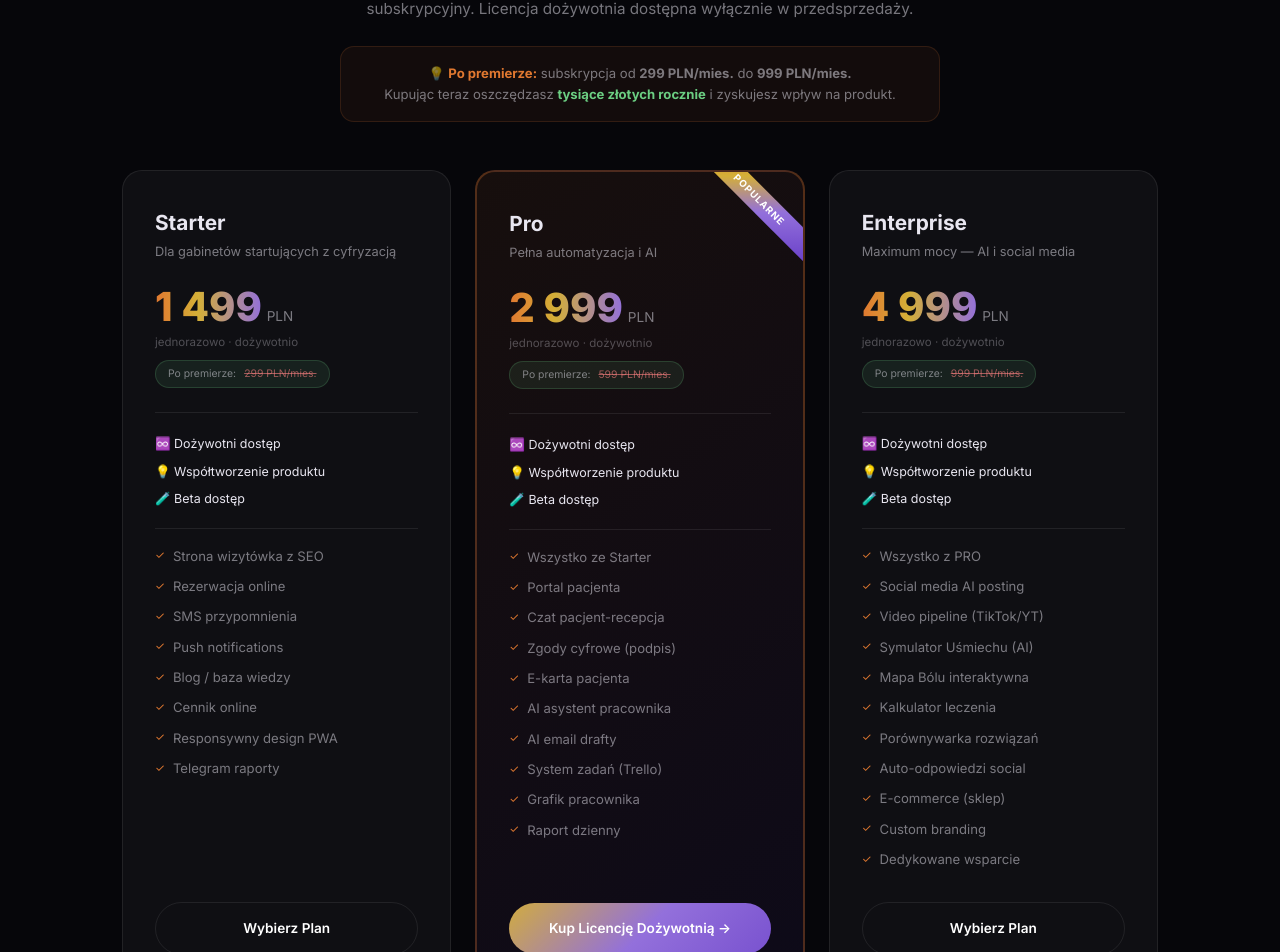
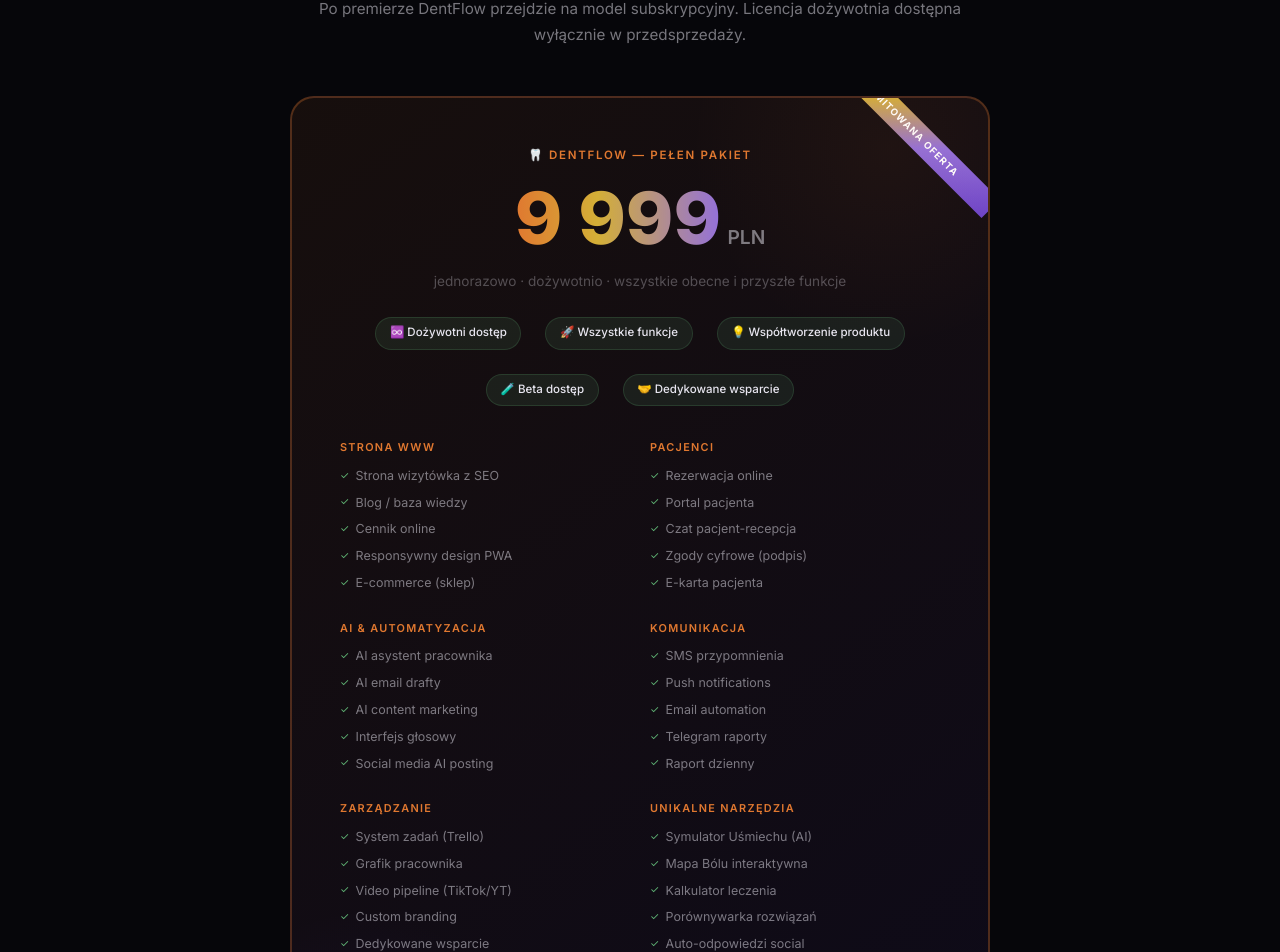
Before and after one commit to novik-code/novikcode.com, a Next.js app: page /dentflow in a window 1280 px wide. Shown: the part 5135-6087 px from the top of the page. Built offline with nearby package versions, Linux system fonts and the light colour scheme.

Commit message:
feat: single 9999 PLN lifetime license with all features, future subscription comparison below

```diff
--- a/src/app/dentflow/page.tsx
+++ b/src/app/dentflow/page.tsx
@@ -115,63 +115,21 @@
   },
 ];
 
-const plans = [
-  {
-    name: "Starter",
-    lifetimePrice: "1 499",
-    monthlyAfter: "299",
-    desc: "Dla gabinetów startujących z cyfryzacją",
-    features: [
-      "Strona wizytówka z SEO",
-      "Rezerwacja online",
-      "SMS przypomnienia",
-      "Push notifications",
-      "Blog / baza wiedzy",
-      "Cennik online",
-      "Responsywny design PWA",
-      "Telegram raporty",
-    ],
-    highlight: false,
-  },
-  {
-    name: "Pro",
-    lifetimePrice: "2 999",
-    monthlyAfter: "599",
-    desc: "Pełna automatyzacja i AI",
-    features: [
-      "Wszystko ze Starter",
-      "Portal pacjenta",
-      "Czat pacjent-recepcja",
-      "Zgody cyfrowe (podpis)",
-      "E-karta pacjenta",
-      "AI asystent pracownika",
-      "AI email drafty",
-      "System zadań (Trello)",
-      "Grafik pracownika",
-      "Raport dzienny",
-    ],
-    highlight: true,
-  },
-  {
-    name: "Enterprise",
-    lifetimePrice: "4 999",
-    monthlyAfter: "999",
-    desc: "Maximum mocy — AI i social media",
-    features: [
-      "Wszystko z PRO",
-      "Social media AI posting",
-      "Video pipeline (TikTok/YT)",
-      "Symulator Uśmiechu (AI)",
-      "Mapa Bólu interaktywna",
-      "Kalkulator leczenia",
-      "Porównywarka rozwiązań",
-      "Auto-odpowiedzi social",
-      "E-commerce (sklep)",
-      "Custom branding",
-      "Dedykowane wsparcie",
-    ],
-    highlight: false,
-  },
+/* All features included in lifetime license */
+const allFeatures = [
+  { cat: "Strona WWW", items: ["Strona wizytówka z SEO", "Blog / baza wiedzy", "Cennik online", "Responsywny design PWA", "E-commerce (sklep)"] },
+  { cat: "Pacjenci", items: ["Rezerwacja online", "Portal pacjenta", "Czat pacjent-recepcja", "Zgody cyfrowe (podpis)", "E-karta pacjenta"] },
+  { cat: "AI & Automatyzacja", items: ["AI asystent pracownika", "AI email drafty", "AI content marketing", "Interfejs głosowy", "Social media AI posting"] },
+  { cat: "Komunikacja", items: ["SMS przypomnienia", "Push notifications", "Email automation", "Telegram raporty", "Raport dzienny"] },
+  { cat: "Zarządzanie", items: ["System zadań (Trello)", "Grafik pracownika", "Video pipeline (TikTok/YT)", "Custom branding", "Dedykowane wsparcie"] },
+  { cat: "Unikalne narzędzia", items: ["Symulator Uśmiechu (AI)", "Mapa Bólu interaktywna", "Kalkulator leczenia", "Porównywarka rozwiązań", "Auto-odpowiedzi social"] },
+];
+
+/* Future subscription tiers (for comparison) */
+const futurePlans = [
+  { name: "Starter", price: "299", features: "Strona WWW, rezerwacja, SMS, push, blog" },
+  { name: "Pro", price: "599", features: "+ portal pacjenta, AI asystent, czat, zgody, zadania" },
+  { name: "Enterprise", price: "999", features: "+ social media AI, video, unikalne narzędzia AI" },
 ];
 
 const coCreationPerks = [
@@ -182,7 +140,7 @@
 ];
 
 const faqs = [
-  { q: "Czym jest licencja dożywotnia?", a: "Kupując w przedsprzedaży płacisz jednorazowo i otrzymujesz dostęp do DentFlow NA ZAWSZE. Po premierze produkt będzie dostępny wyłącznie w modelu subskrypcyjnym (299–999 PLN/mies.). Licencja dożywotnia to oferta tylko dla uczestników przedsprzedaży." },
+  { q: "Czym jest licencja dożywotnia?", a: "Kupując w przedsprzedaży za 9 999 PLN jednorazowo otrzymujesz dostęp do WSZYSTKICH obecnych i przyszłych funkcji DentFlow NA ZAWSZE. Po premierze produkt będzie dostępny wyłącznie w modelu subskrypcyjnym (299–999 PLN/mies.). Licencja dożywotnia to oferta tylko dla uczestników przedsprzedaży — bez podziału na plany, pełen pakiet." },
   { q: "Czy DentFlow wymaga instalacji?", a: "Nie. DentFlow działa w 100% w chmurze. Wystarczy przeglądarka — na komputerze, tablecie lub telefonie. Można też zainstalować jako aplikację PWA." },
   { q: "Jak mogę współtworzyć produkt?", a: "Każdy uczestnik przedsprzedaży dostaje dostęp do panelu współtworzenia — możesz zgłaszać propozycje nowych funkcji, głosować na priorytety i testować beta wersje. Twój głos realnie wpływa na kształt produktu." },
   { q: "Czy mogę zintegrować z moim obecnym systemem?", a: "Tak! DentFlow integruje się z Prodentis, Google Calendar, SMSAPI, Meta (Facebook/Instagram), YouTube, TikTok i innymi popularnymi narzędziami." },
@@ -531,120 +489,135 @@
         </div>
       </Section>
 
-      {/* ═══ PRICING ═══ */}
+      {/* ═══ PRICING — SINGLE LIFETIME LICENSE ═══ */}
       <Section id="cennik">
         <div style={{ maxWidth: 1100, margin: "0 auto", padding: "5rem 2rem" }}>
-          <div style={{ textAlign: "center", marginBottom: "1.5rem" }}>
+          <div style={{ textAlign: "center", marginBottom: "3rem" }}>
             <span style={{ fontSize: "0.72rem", letterSpacing: "0.2em", textTransform: "uppercase", color: "var(--nc-orange)", fontWeight: 600 }}>
               Przedsprzedaż
             </span>
             <h2 style={{ fontSize: "clamp(1.8rem, 3.5vw, 2.8rem)", marginTop: "0.8rem" }}>
               Licencja <span className="gradient-text">Dożywotnia</span>
             </h2>
-            <p style={{ color: "var(--nc-text-muted)", fontSize: "0.95rem", marginTop: "0.5rem", maxWidth: 650, margin: "0.5rem auto 0" }}>
-              Jednorazowa opłata — dostęp <strong style={{ color: "var(--nc-text)" }}>na zawsze</strong>. Po premierze produkt przejdzie na model subskrypcyjny. Licencja dożywotnia dostępna wyłącznie w przedsprzedaży.
+            <p style={{ color: "var(--nc-text-muted)", fontSize: "0.95rem", maxWidth: 650, margin: "0.5rem auto 0" }}>
+              Jedna cena. <strong style={{ color: "var(--nc-text)" }}>Wszystkie funkcje. Na zawsze.</strong><br />
+              Po premierze DentFlow przejdzie na model subskrypcyjny. Licencja dożywotnia dostępna wyłącznie w przedsprzedaży.
             </p>
           </div>
 
-          {/* Subscription comparison callout */}
+          {/* ── BIG LIFETIME CARD ── */}
           <motion.div
             style={{
-              maxWidth: 600, margin: "0 auto 3rem", padding: "1rem 1.5rem",
-              background: "rgba(224, 120, 48, 0.06)", border: "1px solid rgba(224, 120, 48, 0.15)",
-              borderRadius: 14, textAlign: "center",
-            }}
-            initial={{ opacity: 0, y: 10 }} whileInView={{ opacity: 1, y: 0 }}
-            viewport={{ once: true }}
-          >
-            <p style={{ fontSize: "0.82rem", color: "var(--nc-text-muted)", margin: 0, lineHeight: 1.6 }}>
-              💡 <strong style={{ color: "var(--nc-orange)" }}>Po premierze:</strong> subskrypcja od <strong>299 PLN/mies.</strong> do <strong>999 PLN/mies.</strong>
-              <br />Kupując teraz oszczędzasz <strong style={{ color: "rgba(130,255,160,0.8)" }}>tysiące złotych rocznie</strong> i zyskujesz wpływ na produkt.
-            </p>
-          </motion.div>
-
-          <div className="mobile-stack" style={{ display: "grid", gridTemplateColumns: "repeat(3, 1fr)", gap: "1.5rem", alignItems: "stretch" }}>
-            {plans.map((plan, i) => (
-              <motion.div key={plan.name}
-                style={{
-                  background: plan.highlight ? "var(--nc-gradient-card)" : "var(--nc-glass)",
-                  border: plan.highlight ? "2px solid rgba(224, 120, 48, 0.3)" : "1px solid var(--nc-glass-border)",
-                  borderRadius: 20, padding: "2.5rem 2rem",
-                  position: "relative", overflow: "hidden",
-                  display: "flex", flexDirection: "column",
+              maxWidth: 700, margin: "0 auto 3rem",
+              background: "var(--nc-gradient-card)",
+              border: "2px solid rgba(224, 120, 48, 0.3)",
+              borderRadius: 24, padding: "3rem",
+              position: "relative", overflow: "hidden", textAlign: "center",
             }}
             initial={{ opacity: 0, y: 30 }} whileInView={{ opacity: 1, y: 0 }}
-                viewport={{ once: true }} transition={{ delay: i * 0.12 }}
-                whileHover={{ y: -5, borderColor: "rgba(224, 120, 48, 0.4)" }}
+            viewport={{ once: true }} transition={{ duration: 0.6 }}
+            whileHover={{ borderColor: "rgba(224, 120, 48, 0.5)" }}
           >
-                {plan.highlight && (
+            {/* Ribbon */}
             <div style={{
-                    position: "absolute", top: 16, right: -30, transform: "rotate(45deg)",
-                    background: "var(--nc-gradient-main)", padding: "0.25rem 2.5rem",
-                    fontSize: "0.6rem", fontWeight: 700, color: "#fff", letterSpacing: "0.1em",
+              position: "absolute", top: 20, right: -35, transform: "rotate(45deg)",
+              background: "var(--nc-gradient-main)", padding: "0.3rem 3rem",
+              fontSize: "0.6rem", fontWeight: 700, color: "#fff", letterSpacing: "0.12em",
               textTransform: "uppercase",
             }}>
-                    Popularne
-                  </div>
-                )}
-
-                <h3 style={{ fontSize: "1.3rem", fontWeight: 700, marginBottom: "0.3rem" }}>{plan.name}</h3>
-                <p style={{ fontSize: "0.8rem", color: "var(--nc-text-muted)", marginBottom: "1.5rem" }}>{plan.desc}</p>
-
-                <div style={{ marginBottom: "1.5rem" }}>
-                  <div style={{ display: "flex", alignItems: "baseline", gap: "0.3rem" }}>
-                    <span className="gradient-text" style={{ fontSize: "2.5rem", fontWeight: 800, lineHeight: 1 }}>
-                      {plan.lifetimePrice}
-                    </span>
-                    <span style={{ fontSize: "0.85rem", color: "var(--nc-text-muted)" }}>PLN</span>
-                  </div>
-                  <span style={{ fontSize: "0.72rem", color: "var(--nc-text-dim)", display: "block", marginTop: "0.3rem" }}>
-                    jednorazowo · dożywotnio
-                  </span>
-                  <div style={{
-                    display: "inline-flex", alignItems: "center", gap: "0.5rem",
-                    marginTop: "0.5rem", padding: "0.25rem 0.75rem", borderRadius: 50,
-                    background: "rgba(130,255,160,0.08)", border: "1px solid rgba(130,255,160,0.15)",
-                  }}>
-                    <span style={{ fontSize: "0.65rem", color: "var(--nc-text-muted)" }}>Po premierze:</span>
-                    <span style={{ fontSize: "0.65rem", color: "rgba(255,130,130,0.6)", textDecoration: "line-through" }}>{plan.monthlyAfter} PLN/mies.</span>
-                  </div>
+              Limitowana Oferta
             </div>
 
-                <div style={{ borderTop: "1px solid var(--nc-glass-border)", paddingTop: "1.25rem", marginBottom: "0.75rem" }}>
-                  {/* Lifetime perks */}
-                  {["♾️ Dożywotni dostęp", "💡 Współtworzenie produktu", "🧪 Beta dostęp"].map((perk) => (
-                    <div key={perk} style={{ display: "flex", alignItems: "center", gap: "0.5rem", marginBottom: "0.4rem" }}>
-                      <span style={{ fontSize: "0.78rem", color: "var(--nc-text)" }}>{perk}</span>
+            {/* Decorative glows */}
+            <div style={{ position: "absolute", width: 400, height: 400, borderRadius: "50%", background: "radial-gradient(circle, rgba(224, 120, 48, 0.06) 0%, transparent 70%)", top: -150, right: -100 }} />
+            <div style={{ position: "absolute", width: 300, height: 300, borderRadius: "50%", background: "radial-gradient(circle, rgba(107, 66, 201, 0.06) 0%, transparent 70%)", bottom: -100, left: -80 }} />
+
+            <div style={{ position: "relative" }}>
+              <div style={{ fontSize: "0.72rem", letterSpacing: "0.15em", textTransform: "uppercase", color: "var(--nc-orange)", fontWeight: 600, marginBottom: "0.5rem" }}>
+                🦷 DentFlow — Pełen Pakiet
               </div>
+
+              <div style={{ display: "flex", alignItems: "baseline", justifyContent: "center", gap: "0.4rem", margin: "1rem 0" }}>
+                <span className="gradient-text" style={{ fontSize: "clamp(3rem, 6vw, 4.5rem)", fontWeight: 800, lineHeight: 1 }}>
+                  9 999
+                </span>
+                <span style={{ fontSize: "1.2rem", color: "var(--nc-text-muted)", fontWeight: 600 }}>PLN</span>
+              </div>
+              <p style={{ fontSize: "0.85rem", color: "var(--nc-text-dim)", marginBottom: "1.5rem" }}>
+                jednorazowo · dożywotnio · wszystkie obecne i przyszłe funkcje
+              </p>
+
+              {/* Perks row */}
+              <div style={{ display: "flex", justifyContent: "center", gap: "1.5rem", flexWrap: "wrap", marginBottom: "2rem" }}>
+                {["♾️ Dożywotni dostęp", "🚀 Wszystkie funkcje", "💡 Współtworzenie produktu", "🧪 Beta dostęp", "🤝 Dedykowane wsparcie"].map((p) => (
+                  <span key={p} style={{
+                    padding: "0.35rem 0.85rem", borderRadius: 50,
+                    background: "rgba(130,255,160,0.08)", border: "1px solid rgba(130,255,160,0.12)",
+                    fontSize: "0.72rem", color: "var(--nc-text)", fontWeight: 500,
+                  }}>{p}</span>
                 ))}
               </div>
 
-                <div style={{ borderTop: "1px solid var(--nc-glass-border)", paddingTop: "1rem", marginBottom: "1.5rem", flex: 1 }}>
-                  {plan.features.map((f) => (
-                    <div key={f} style={{ display: "flex", alignItems: "center", gap: "0.5rem", marginBottom: "0.5rem" }}>
-                      <span style={{ color: "var(--nc-orange)", fontSize: "0.7rem" }}>✓</span>
-                      <span style={{ fontSize: "0.82rem", color: "var(--nc-text-muted)" }}>{f}</span>
+              {/* All features grid */}
+              <div style={{ display: "grid", gridTemplateColumns: "repeat(auto-fit, minmax(200px, 1fr))", gap: "1.25rem", textAlign: "left", marginBottom: "2.5rem" }}>
+                {allFeatures.map((cat) => (
+                  <div key={cat.cat}>
+                    <div style={{ fontSize: "0.68rem", letterSpacing: "0.12em", textTransform: "uppercase", color: "var(--nc-orange)", fontWeight: 600, marginBottom: "0.5rem" }}>
+                      {cat.cat}
+                    </div>
+                    {cat.items.map((f) => (
+                      <div key={f} style={{ display: "flex", alignItems: "center", gap: "0.4rem", marginBottom: "0.35rem" }}>
+                        <span style={{ color: "rgba(130,255,160,0.7)", fontSize: "0.65rem" }}>✓</span>
+                        <span style={{ fontSize: "0.78rem", color: "var(--nc-text-muted)" }}>{f}</span>
+                      </div>
+                    ))}
                   </div>
                 ))}
               </div>
 
               <motion.a href="#zapisz-sie"
                 style={{
-                    display: "block", textAlign: "center", padding: "0.85rem",
-                    borderRadius: 50, textDecoration: "none",
-                    background: plan.highlight ? "var(--nc-gradient-main)" : "transparent",
-                    backgroundSize: plan.highlight ? "200% 100%" : undefined,
-                    animation: plan.highlight ? "gradient-shift 3s ease-in-out infinite" : undefined,
-                    border: plan.highlight ? "none" : "1px solid var(--nc-glass-border)",
-                    color: "#fff", fontSize: "0.85rem", fontWeight: 600,
+                  display: "inline-flex", alignItems: "center", gap: "0.5rem",
+                  padding: "1rem 3rem", borderRadius: 50,
+                  background: "var(--nc-gradient-main)", backgroundSize: "200% 100%",
+                  animation: "gradient-shift 3s ease-in-out infinite",
+                  color: "#fff", fontSize: "1rem", fontWeight: 700,
+                  textDecoration: "none",
                 }}
-                  whileHover={{ scale: 1.03, boxShadow: plan.highlight ? "0 12px 40px rgba(224, 120, 48, 0.3)" : "none" }}
+                whileHover={{ scale: 1.05, boxShadow: "0 16px 50px rgba(224, 120, 48, 0.35)" }}
+                whileTap={{ scale: 0.97 }}
               >
-                  {plan.highlight ? "Kup Licencję Dożywotnią →" : "Wybierz Plan"}
+                Kup Licencję Dożywotnią →
               </motion.a>
+            </div>
           </motion.div>
+
+          {/* ── FUTURE SUBSCRIPTION COMPARISON ── */}
+          <motion.div
+            style={{
+              maxWidth: 750, margin: "0 auto", padding: "1.5rem 2rem",
+              background: "var(--nc-glass)", border: "1px solid var(--nc-glass-border)",
+              borderRadius: 16, textAlign: "center",
+            }}
+            initial={{ opacity: 0, y: 15 }} whileInView={{ opacity: 1, y: 0 }}
+            viewport={{ once: true }}
+          >
+            <p style={{ fontSize: "0.72rem", letterSpacing: "0.12em", textTransform: "uppercase", color: "var(--nc-text-dim)", fontWeight: 600, marginBottom: "1rem" }}>
+              💡 Po premierze — model subskrypcyjny
+            </p>
+            <div style={{ display: "grid", gridTemplateColumns: "repeat(3, 1fr)", gap: "1rem" }}>
+              {futurePlans.map((p) => (
+                <div key={p.name} style={{ padding: "1rem", borderRadius: 12, background: "rgba(255,255,255,0.02)", border: "1px solid rgba(255,255,255,0.04)" }}>
+                  <div style={{ fontSize: "0.85rem", fontWeight: 700, marginBottom: "0.25rem" }}>{p.name}</div>
+                  <div style={{ fontSize: "0.72rem", color: "rgba(255,130,130,0.6)", textDecoration: "line-through", marginBottom: "0.25rem" }}>{p.price} PLN/mies.</div>
+                  <div style={{ fontSize: "0.68rem", color: "var(--nc-text-dim)", lineHeight: 1.4 }}>{p.features}</div>
+                </div>
               ))}
             </div>
+            <p style={{ fontSize: "0.72rem", color: "rgba(130,255,160,0.7)", marginTop: "1rem", fontWeight: 600 }}>
+              ✓ Z licencją dożywotnią masz to WSZYSTKO w jednej cenie — na zawsze.
+            </p>
+          </motion.div>
         </div>
       </Section>
 
```
Lines whose indentation alone changed are shown as unchanged.
